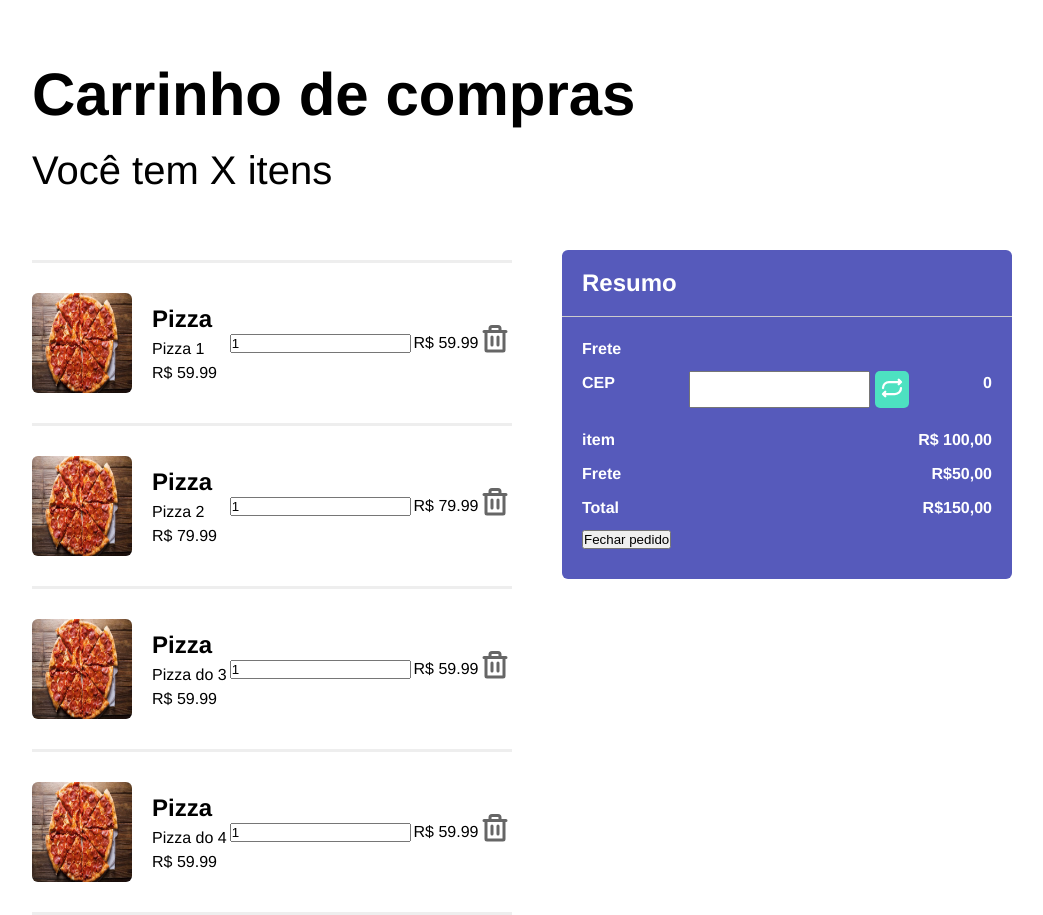
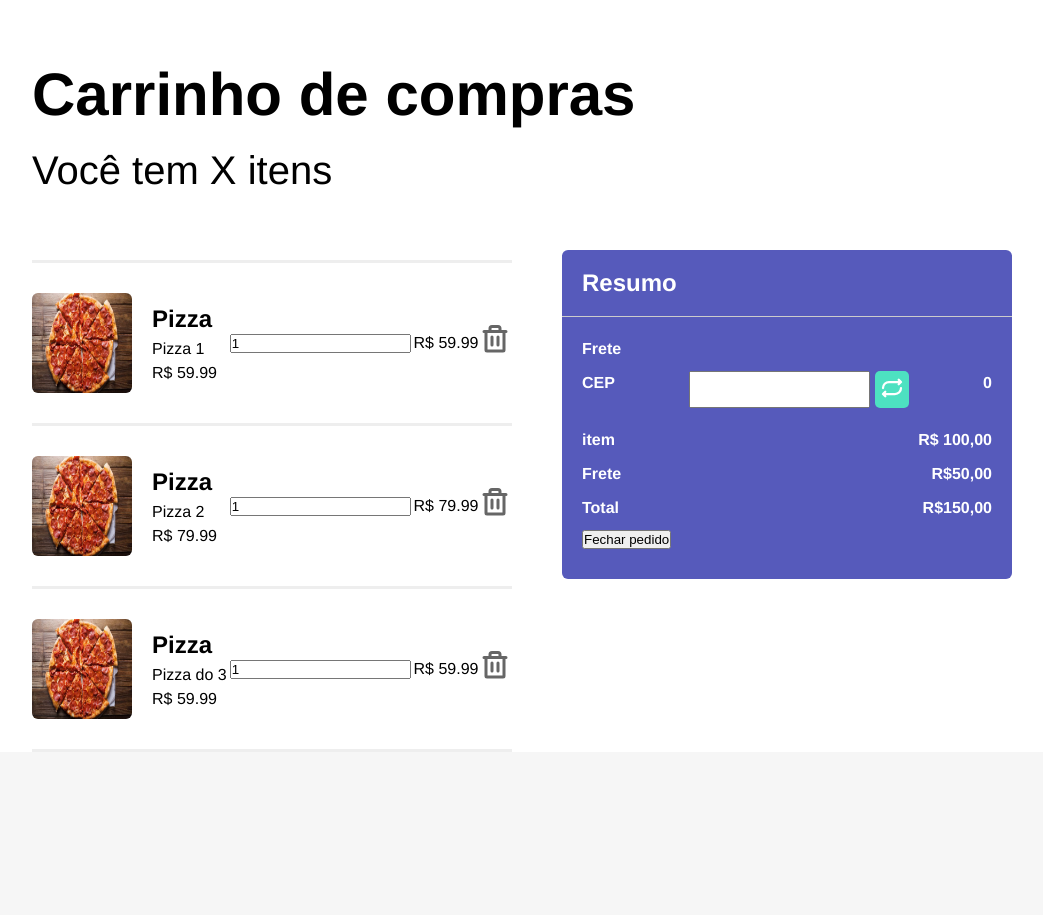
Before and after one commit to gabrielmds222/shoppingCart_react, a React (Vite) app: page / in a window 1280 px wide. Shown: the whole page, without its empty margins (118-1161 px from the left). After the commit the page ends 800 px from the top, so only its background shows below. Built offline with nearby package versions, Linux system fonts and the light colour scheme.

Commit message:
rm: Remove objeto do data

```diff
--- a/src/data/product.ts
+++ b/src/data/product.ts
@@ -9,6 +9,7 @@ const products: Product[] = [
     name: "Pizza",
     description: "Pizza 1",
     price: 59.99,
+    quantidade: 1,
   },
   {
     id: 2,
@@ -16,6 +17,7 @@ const products: Product[] = [
     name: "Pizza",
     description: "Pizza 2",
     price: 79.99,
+    quantidade: 1,
   },
   {
     id: 3,
@@ -23,13 +25,7 @@ const products: Product[] = [
     name: "Pizza",
     description: "Pizza do 3",
     price: 59.99,
-  },
-  {
-    id: 4,
-    img: Pizza,
-    name: "Pizza",
-    description: "Pizza do 4",
-    price: 59.99,
+    quantidade: 1,
   },
 ];
 
```
